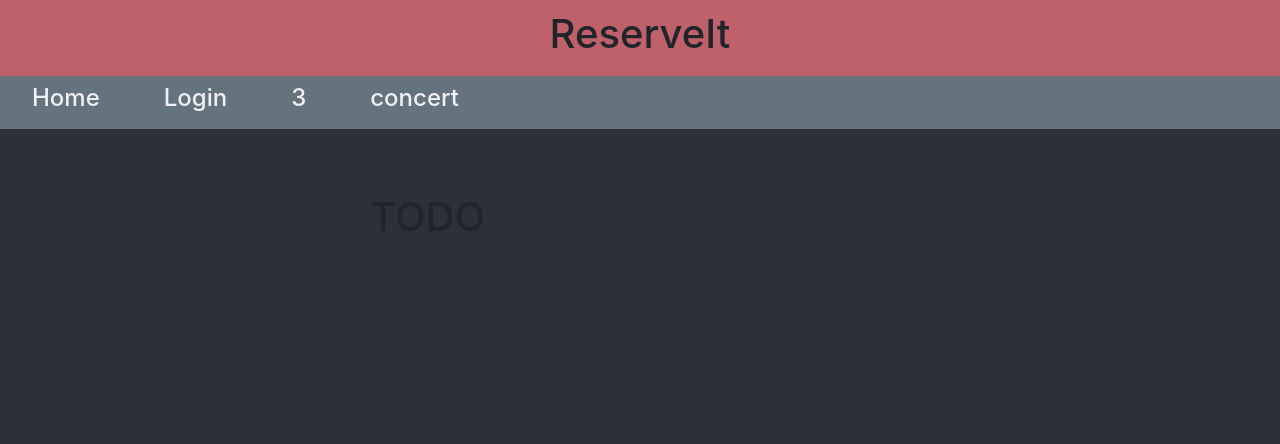
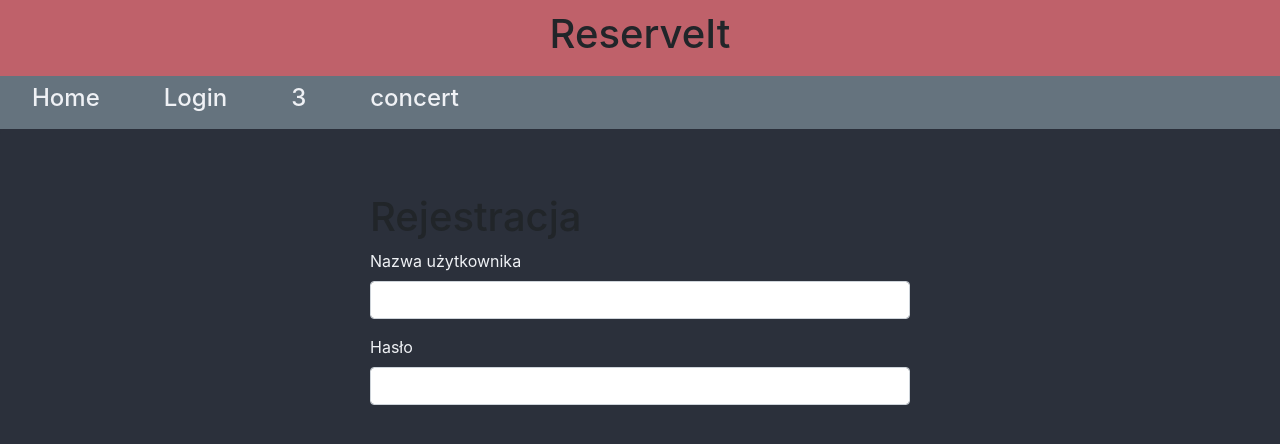
Before and after one commit to micapala/ReserveIt, a Vue app in the folder frontend/: page /sign in a window 1280 px wide. Shown: the top 444 px of the page. Built offline with nearby package versions, Linux system fonts and the light colour scheme.

Commit message:
Działające pobieranie listy koncertów z backendów. Przerobiono endpoint od pobierania koncertów po dacie na GET

```diff
--- a/frontend/src/_services/concert.service.js
+++ b/frontend/src/_services/concert.service.js
@@ -1,17 +1,15 @@
 //import config from "config";
 
 export const concertService = {
-  getByDate
+  getByDate,
 };
 
 function getByDate(date) {
   const requestOptions = {
-    method: "POST",
-    headers: { "Content-Type": "application/json" },
-    body: JSON.stringify({ date })
+    method: "GET"
   };
 
-  return fetch(`/Concert/byDate`, requestOptions).then(handleResponse);
+  return fetch(`/Concert/byDate/${date}`, requestOptions).then(handleResponse);
 }
 
 function handleResponse(response) {
--- a/frontend/src/_store/concerts.module.js
+++ b/frontend/src/_store/concerts.module.js
@@ -7,8 +7,6 @@ export const concertsByDate = {
   },
   actions: {
     getByDate({ commit }, { date }) {
-      //date = "2021-01-21";
-      console.log({date});
       commit("getByDateRequest", { date });
 
       concertService.getByDate(date).then(
--- a/frontend/src/home/ConcertSelector.vue
+++ b/frontend/src/home/ConcertSelector.vue
@@ -10,7 +10,7 @@
       >
       <ul v-if="concerts.items">
         <li v-for="concert in concerts.items" :key="concert.id">
-          {{ concert.TicketPrice }}
+          {{ concert.ticketPrice }}
         </li>
       </ul>
     </div>
--- a/frontend/src/login/SignIn.vue
+++ b/frontend/src/login/SignIn.vue
@@ -7,7 +7,34 @@
             {{ alert.message }}
           </div>
           <div>
-            <h1>TODO</h1>
+            <h1 id="registration">Rejestracja</h1>
+            <div class="form-group">
+              <label for="username">Nazwa użytkownika</label>
+              <input
+                type="text"
+                v-model="username"
+                name="username"
+                class="form-control"
+                :class="{ 'is-invalid': submitted && !username }"
+              />
+              <div v-show="submitted && !username" class="invalid-feedback">
+                Nazwa użytkownika jest wymagana
+              </div>
+            </div>
+            <div class="form-group">
+              <label for="password">Hasło</label>
+              <input
+                type="password"
+                v-model="password"
+                name="password"
+                class="form-control"
+                :class="{ 'is-invalid': submitted && !password }"
+              />
+              <div v-show="submitted && !password" class="invalid-feedback">
+                Nie podano hasła
+              </div>
+            </div>
+            </div>
           </div>
         </div>
       </div>
@@ -21,14 +48,14 @@ export default {
   computed: {
     alert() {
       return this.$store.state.alert;
-    }
+    },
   },
   watch: {
     $route(to, from) {
       // clear alert on location change
       this.$store.dispatch("alert/clear");
-    }
-  }
+    },
+  },
 };
 </script>
 
```
Also changed, not shown: 1 other file (tests, documents, lock files or other folders).
